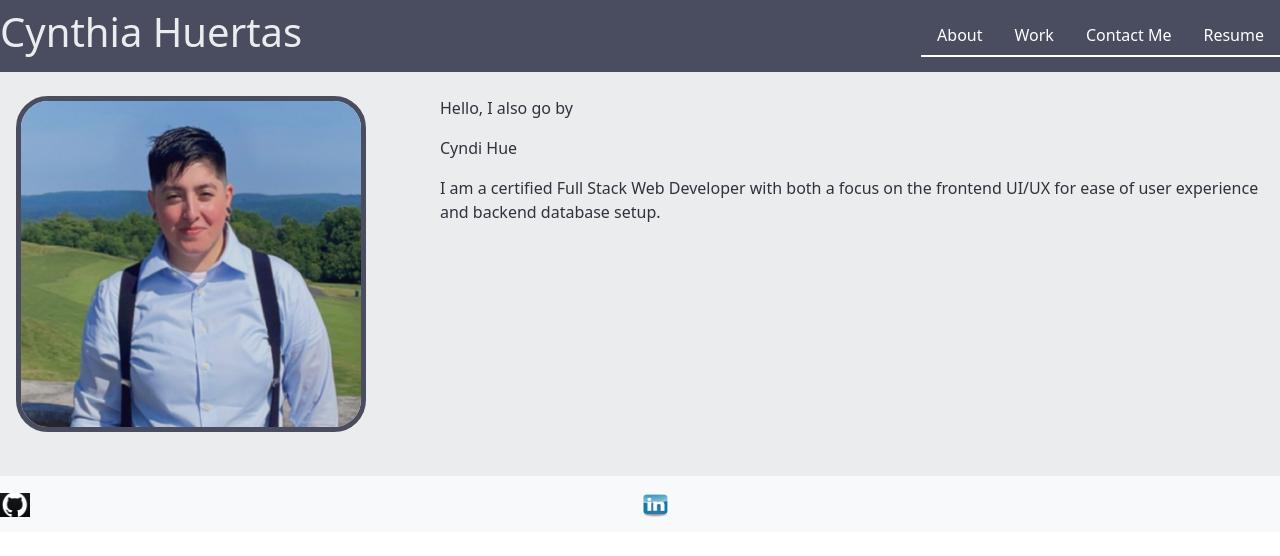
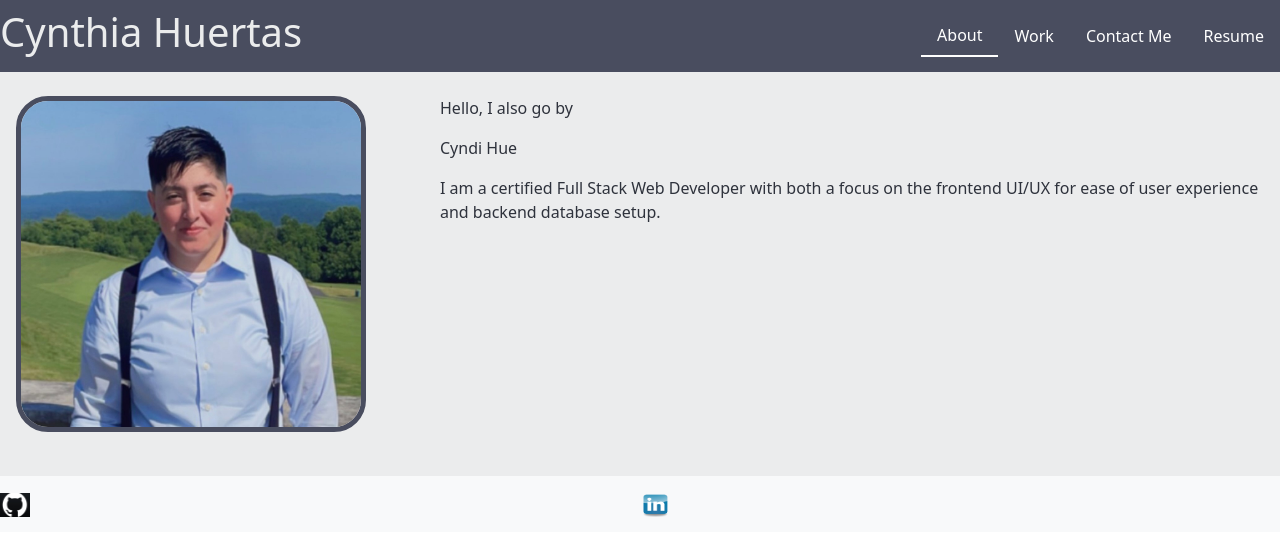
Before and after one commit to CyndiHue/HuertasCPortfolio, a React (Vite) app: page /About in a window 1280 px wide. Shown: the top 556 px of the page. Built offline with nearby package versions, Linux system fonts and the light colour scheme.

Commit message:
updated style

```diff
--- a/src/components/Navbar.jsx
+++ b/src/components/Navbar.jsx
@@ -31,7 +31,7 @@ function Navbar() {
         <Link
           to="/Work"
           className={currentPage === '/Work' ? 'nav-link active' : 'nav-link'}
-          style={currentPage === '/About' ? activeLinkStyle : linkStyle}
+          style={currentPage === '/Work' ? activeLinkStyle : linkStyle}
         >
           Work
         </Link>
@@ -40,7 +40,7 @@ function Navbar() {
         <Link
           to="/Contact"
           className={currentPage === '/Contact' ? 'nav-link active' : 'nav-link'}
-          style={currentPage === '/About' ? activeLinkStyle : linkStyle}
+          style={currentPage === '/Contact' ? activeLinkStyle : linkStyle}
         >
           Contact Me
         </Link>
@@ -49,7 +49,7 @@ function Navbar() {
         <Link
           to="/Resume"
           className={currentPage === '/Resume' ? 'nav-link active' : 'nav-link'}
-          style={currentPage === '/About' ? activeLinkStyle : linkStyle}
+          style={currentPage === '/Resume' ? activeLinkStyle : linkStyle}
         >
           Resume
         </Link>
```
